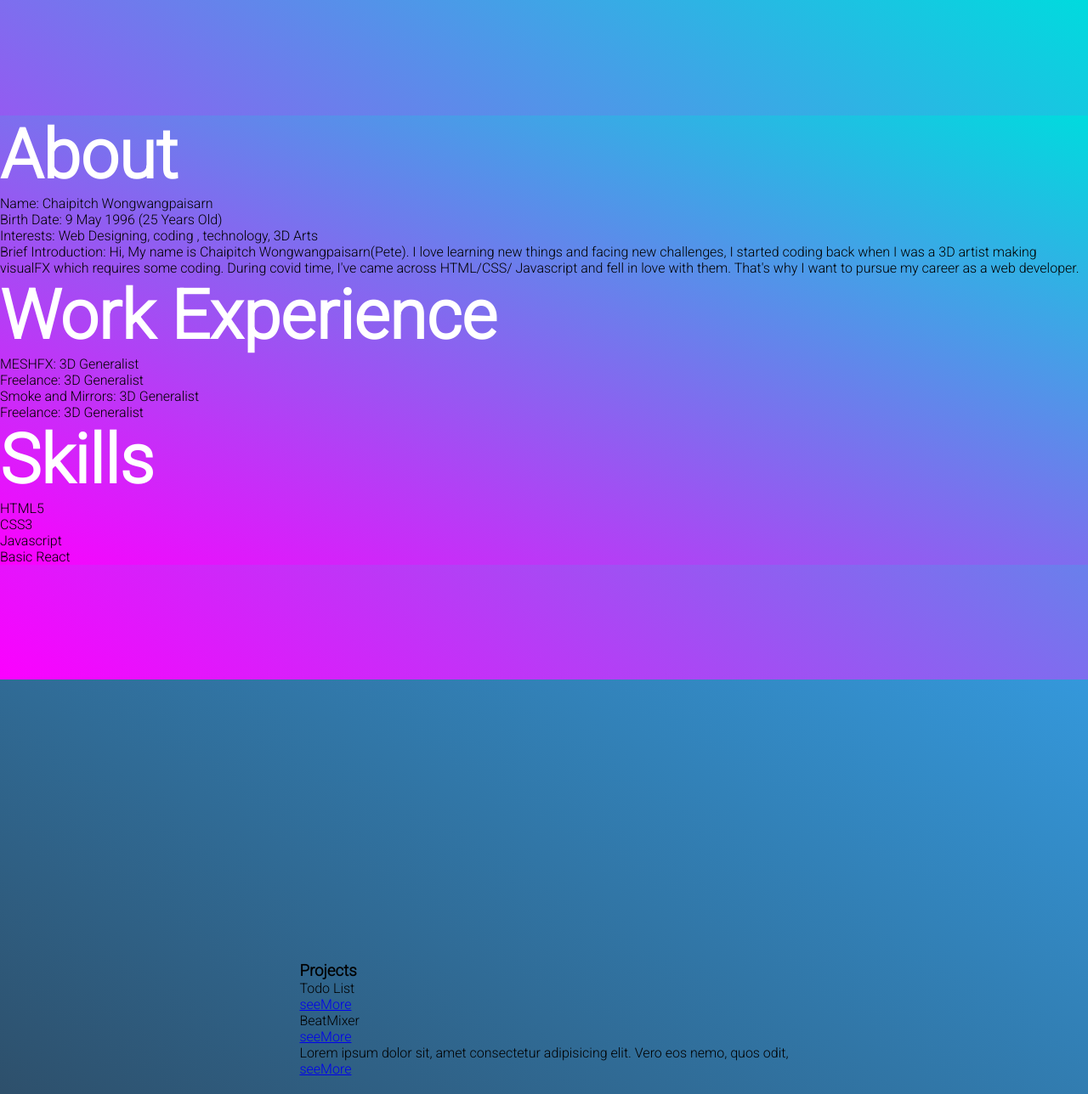
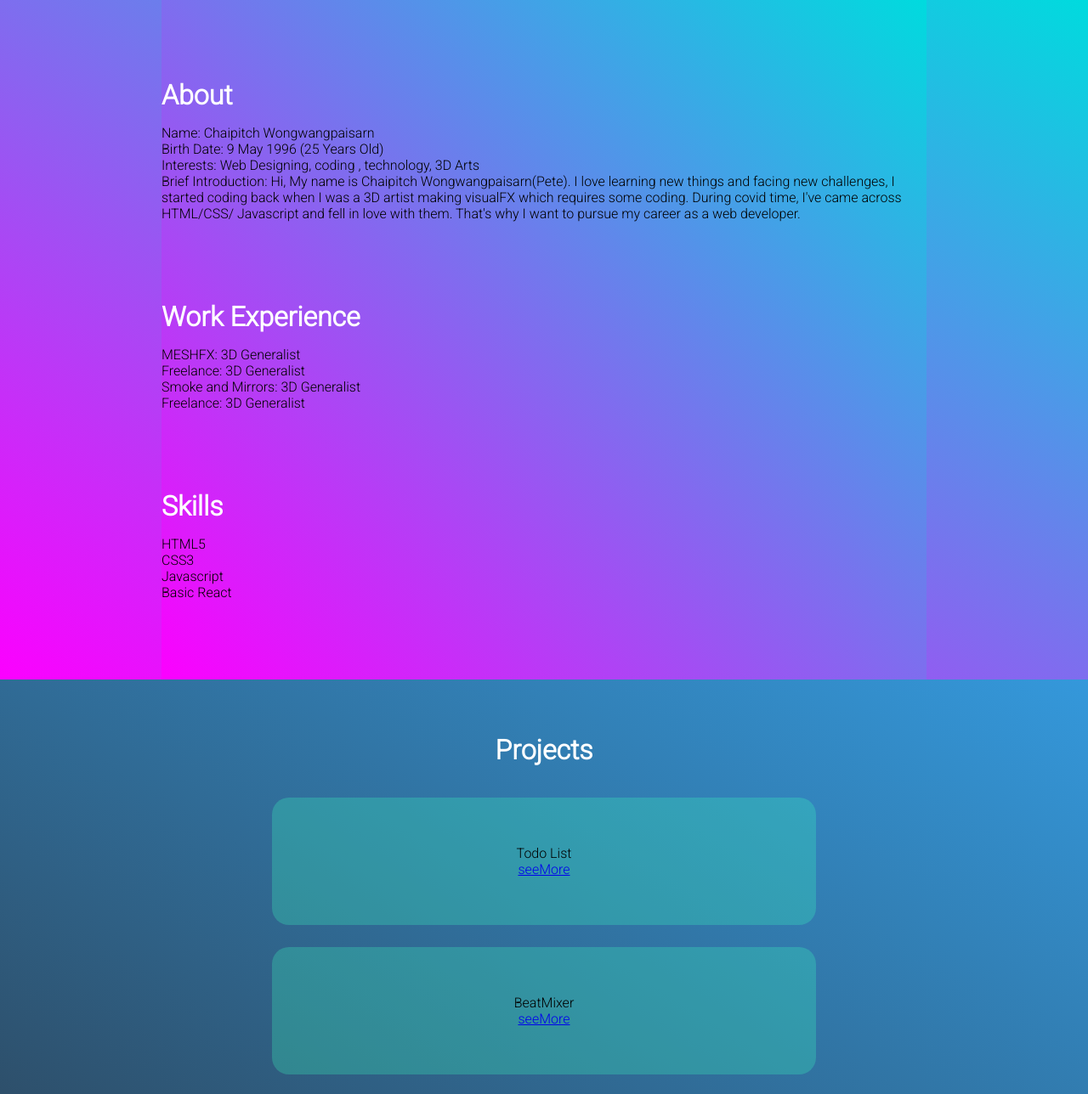
Before and after one commit to Chaipitch/webPortfolio_v3, a plain HTML site: page index.html in a window 1280 px wide. Shown: the part 880-2168 px from the top of the page at 85% size. Drawn offline with Linux system fonts and the light colour scheme; some packages are replaced by stand-ins of ours; a script that the page names is missing; a web font is replaced by a local one.

Commit message:
Add files via upload

```diff
--- a/index.html
+++ b/index.html
@@ -36,7 +36,7 @@
         <section id="about" data-index="1" class="about">
             <div class="about abtContainer">
                 <div class="aboutMe">
-                    <div class="abtTitle">
+                    <div class="Title">
                         <h2>About</h2>
                     </div>
                     <p>Name: Chaipitch Wongwangpaisarn </p>
@@ -46,7 +46,7 @@
                 </div>
 
                 <div class="workEx">
-                    <div class="abtTitle">
+                    <div class="Title">
                         <h2>Work Experience</h2>
                     </div>
                     <p>MESHFX: 3D Generalist</p>
@@ -56,7 +56,7 @@
                 </div>
 
                 <div class="skills">
-                    <div class="abtTitle">
+                    <div class="Title">
                         <h2>Skills</h2>
                     </div>
                     <p>HTML5</p>
@@ -67,7 +67,7 @@
         </section>
         <section id="project" data-index="2" class="project">
             <div class="Projects">
-                <h3>Projects</h3>
+                <h2>Projects</h2>
                 <div class="card">
                     <p>Todo List</p>
                     <a href="#">seeMore</a>
@@ -83,6 +83,11 @@
         </section>
         <section id="contact" data-index="3" class="contact">
             <h2>Contact</h2>
+            <div class="contactDetails">
+                <p>Tel: +666-5095-3900</p>
+                <p>LineID: @Chaibeam</p>
+                <p>Email: chaipitch6@gmail.com</p>
+            </div>
         </section>
     </main>
 
--- a/style.css
+++ b/style.css
@@ -54,7 +54,7 @@ section {
   min-height: 100vh;
   display: flex;
   justify-content: center;
-  align-items: center;
+  align-items: flex-start;
 }
 
 section h2 {
@@ -62,7 +62,9 @@ section h2 {
   color: white;
 }
 
+/* HOME */
 #hero {
+  margin-top: 19%;
   text-align: center;
   color: white;
 }
@@ -70,6 +72,72 @@ section h2 {
 #hero h4 {
   font-family: "Codystar", cursive;
   font-size: 2rem;
+}
+
+/* ABOUT */
+.about {
+  height: 100vh;
+}
+.Title h2 {
+  font-size: 2rem;
+  margin-bottom: 1rem;
+}
+
+.abtContainer {
+  display: flex;
+  flex-direction: column;
+  justify-content: space-evenly;
+  align-items: center;
+}
+
+.aboutMe,
+.workEx,
+.skills {
+  width: 900px;
+}
+
+/*Projects */
+.Projects {
+  margin-top: 5%;
+  display: flex;
+  flex-direction: column;
+  gap: 1rem;
+}
+
+.Projects h2 {
+  font-size: 2rem;
+  margin-bottom: 1rem;
+  text-align: center;
+}
+
+.Projects .card {
+  background-color: rgba(60, 255, 190, 0.26);
+  border-radius: 20px;
+  margin: 5px;
+  padding: 2rem;
+  height: 150px;
+  text-align: center;
+  display: flex;
+  align-items: center;
+  justify-content: center;
+  flex-direction: column;
+}
+
+/*Contact */
+.contact {
+  display: flex;
+  flex-direction: column;
+  justify-content: space-evenly;
+}
+.contact h2 {
+  font-size: 3rem;
+  margin-bottom: 1rem;
+}
+
+.contactDetails {
+  display: flex;
+  flex-direction: column;
+  gap: 2rem;
 }
 
 .home {
@@ -116,14 +184,20 @@ section h2 {
 
 @media screen and (max-width: 768px) {
   body {
+    width: 100%;
     overflow-x: hidden;
+  }
+  #hero {
+    margin-top: 55%;
+    text-align: center;
+    color: white;
   }
   .navLinks {
     position: absolute;
     right: -50px;
     height: 92vh;
     top: 8vh;
-    background-color: white;
+    background: white;
     display: flex;
     flex-direction: column;
     justify-content: flex-start;
```
